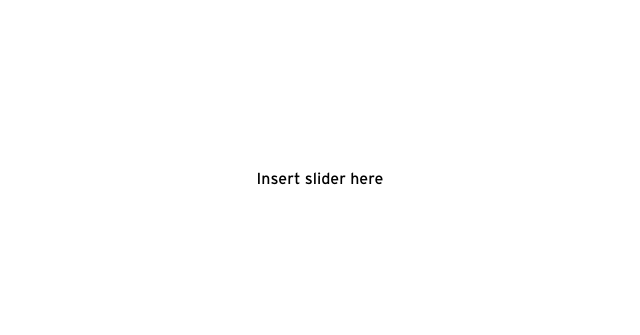
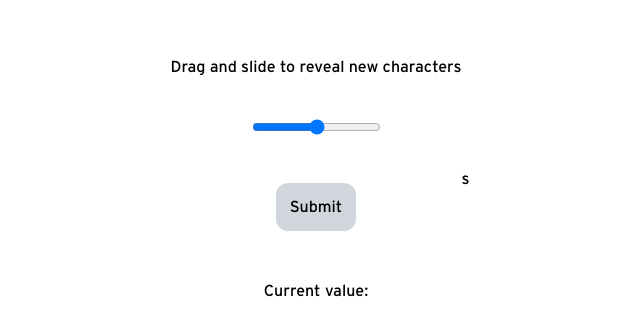
Before and after one commit to JumboCode/mhd, a Next.js app: page /slider in a window 1280 px wide. Shown: the part 221-556 px from the top of the page, without its empty margins (320-960 px from the left). Built offline with nearby package versions, Linux system fonts and the light colour scheme.

Commit message:
Started working on slider

```diff
--- a/src/app/slider/page.tsx
+++ b/src/app/slider/page.tsx
@@ -1,7 +1,9 @@
+import Slider from "@/components/Slider";
+
 export default function SliderPage() {
     return (
         <div className="min-h-screen flex justify-center items-center">
-            Insert slider here
+            <Slider min={1} max={84} />
         </div>
     );
 }
--- a/src/components/Slider.tsx
+++ b/src/components/Slider.tsx
@@ -1,7 +1,39 @@
 "use client";
 
 import React from "react";
+import { useState } from "react";
 
-export default function Slider() {
-    return <>Make slider here</>;
+type SliderProps = {
+    min: number;
+    max: number;
+};
+
+export default function Slider({ min, max }: SliderProps) {
+    const [value, setValue] = useState();
+    const [display, setDisplay] = useState();
+
+    function handleValue(e: React.ChangeEvent<any>) {
+        setValue(e.target.value);
+    }
+
+    function updateValue() {
+        setDisplay(value);
+    }
+
+    return (
+        <>
+            <div className="flex gap-10 items-center flex-col">
+                <h1>Drag and slide to reveal new characters</h1>
+                <input min={min} max={max} type="range" onInput={handleValue} />
+                <button
+                    onClick={updateValue}
+                    className="rounded-xl h-12 w-20 bg-gray-300 m-2 flex items-center justify-center"
+                >
+                    Submit
+                </button>
+                <p>Current value: {display}</p>
+            </div>
+            s
+        </>
+    );
 }
```
